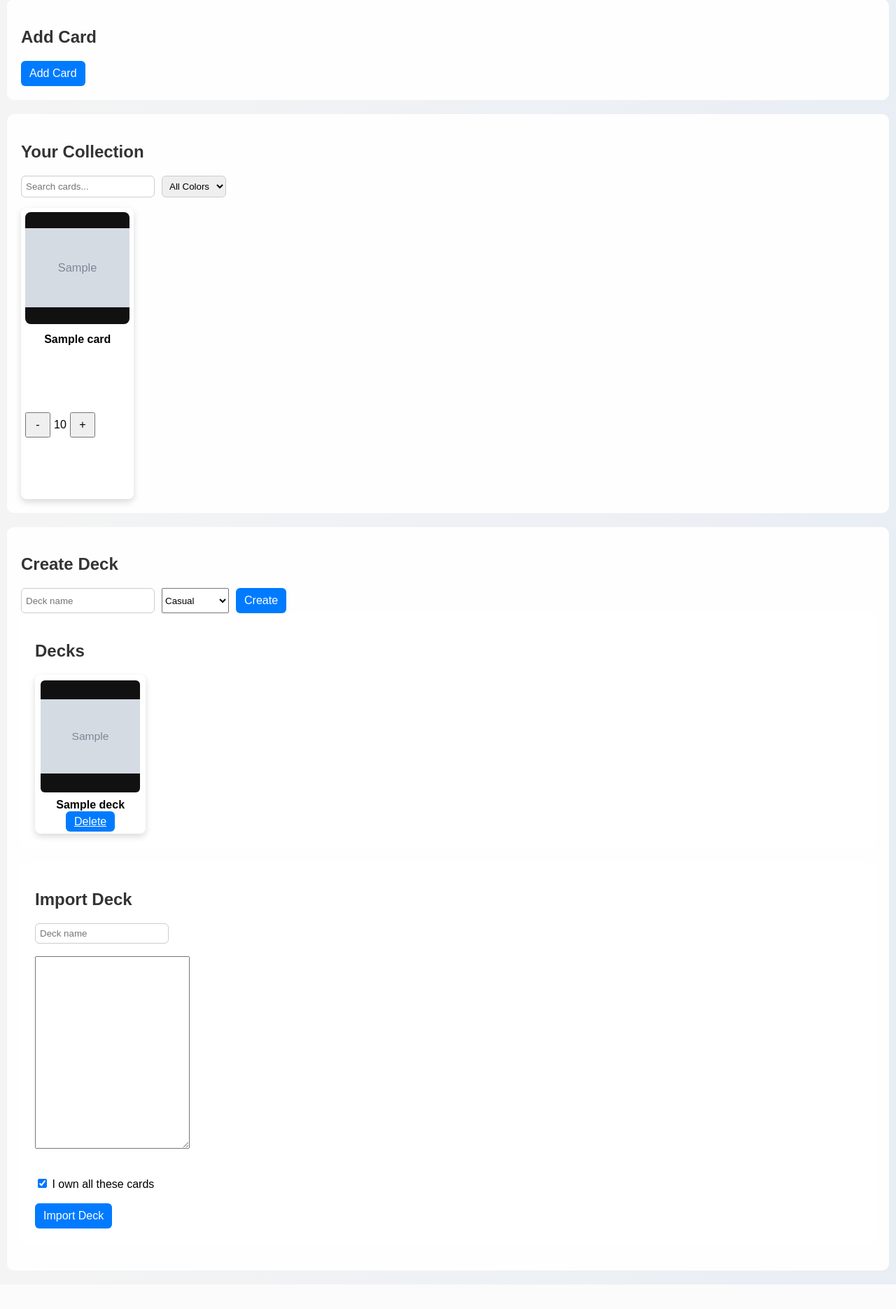
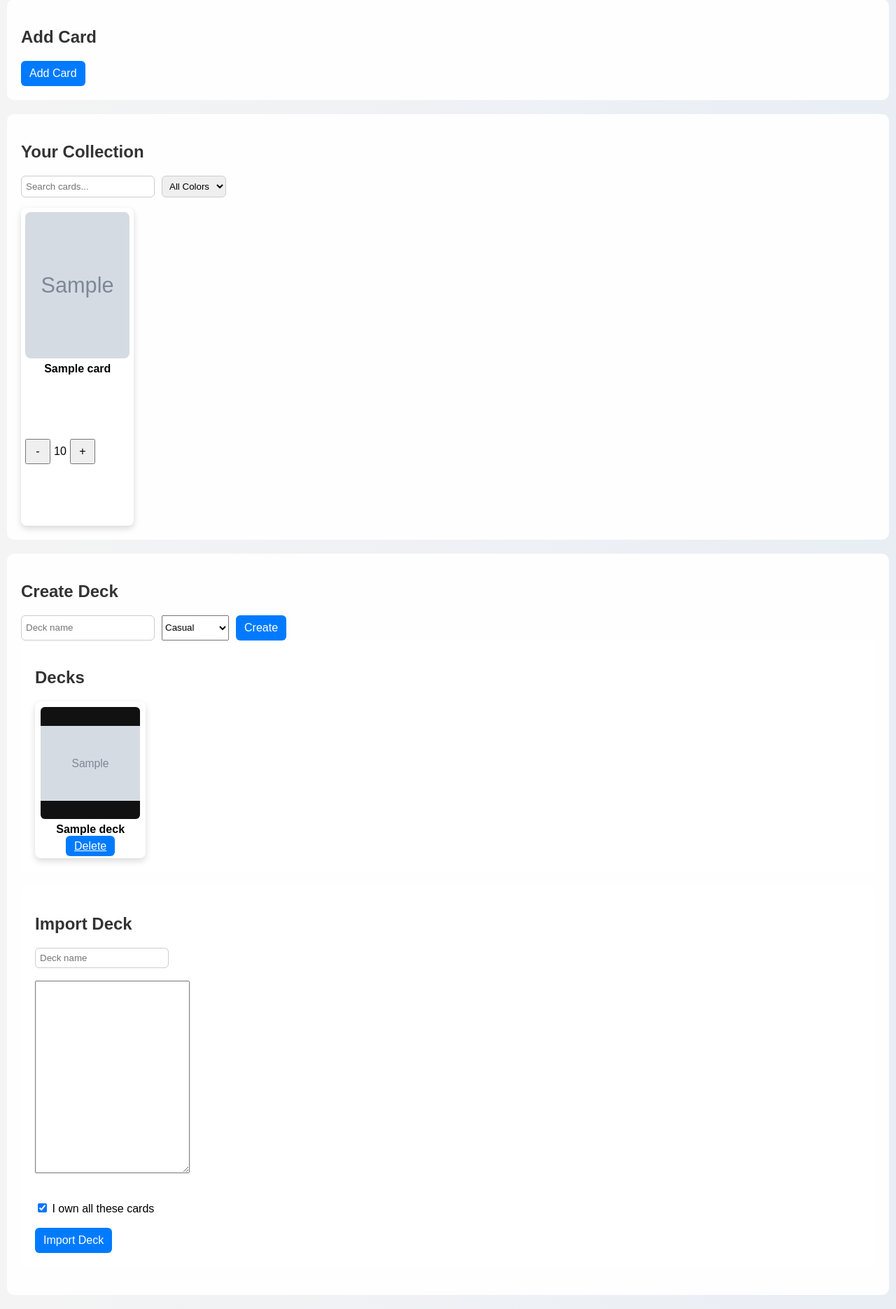
Before and after one commit to Chewiee93/mtg-deck-assistant, a Flask app: page /collection in a window 1280 px wide. Shown: the part 129-1999 px from the top of the page at 70% size. Before the commit the page ends 1964 px from the top, so only its background shows below. Run offline with Flask 3, Linux system fonts and the light colour scheme; tables that the repository leaves empty hold one stand-in row (values such as "Sample post"); grey boxes marked "Sample" are stand-in pictures.

Commit message:
updated collection card look

```diff
--- a/static/css/style.css
+++ b/static/css/style.css
@@ -33,11 +33,12 @@
 }
 
 .card-info {
-    margin-top: 5px;
+    margin-top: 2px;
 }
 
 .card-meta {
-    font-size: 12px;
+    font-size: 13px;
+    font-weight: bold;
     color: #666;
 }
 
@@ -223,12 +224,12 @@ h1, h2 {
 /* ===== MODALS ===== */
 .preview-modal {
     cursor: zoom-out;
+    background: rgba(0,0,0,0.6);
 }
 
 .preview-modal img {
     max-height: 80vh;
     border-radius: 10px;
-    box-shadow: 0 10px 30px rgba(0,0,0,0.5);
 }
 
 #cardModal,
@@ -375,7 +376,7 @@ button {
     cursor: pointer;
     box-shadow: 0 4px 10px rgba(0,0,0,0.15);
     display: flex;
-    gap: 8px;
+    gap: 4px;
     flex-direction: column;
     align-items: center;
 
@@ -385,9 +386,8 @@ button {
 
 .card-img {
     width: 100%;
-    height: 160px;          /* 🔥 controls visual size */
-    object-fit: contain;      /* keeps it clean */
-    background: #111;
+    aspect-ratio: 2.5 / 3.5;
+    object-fit: cover;
     border-radius: 8px;
 }
 
```
